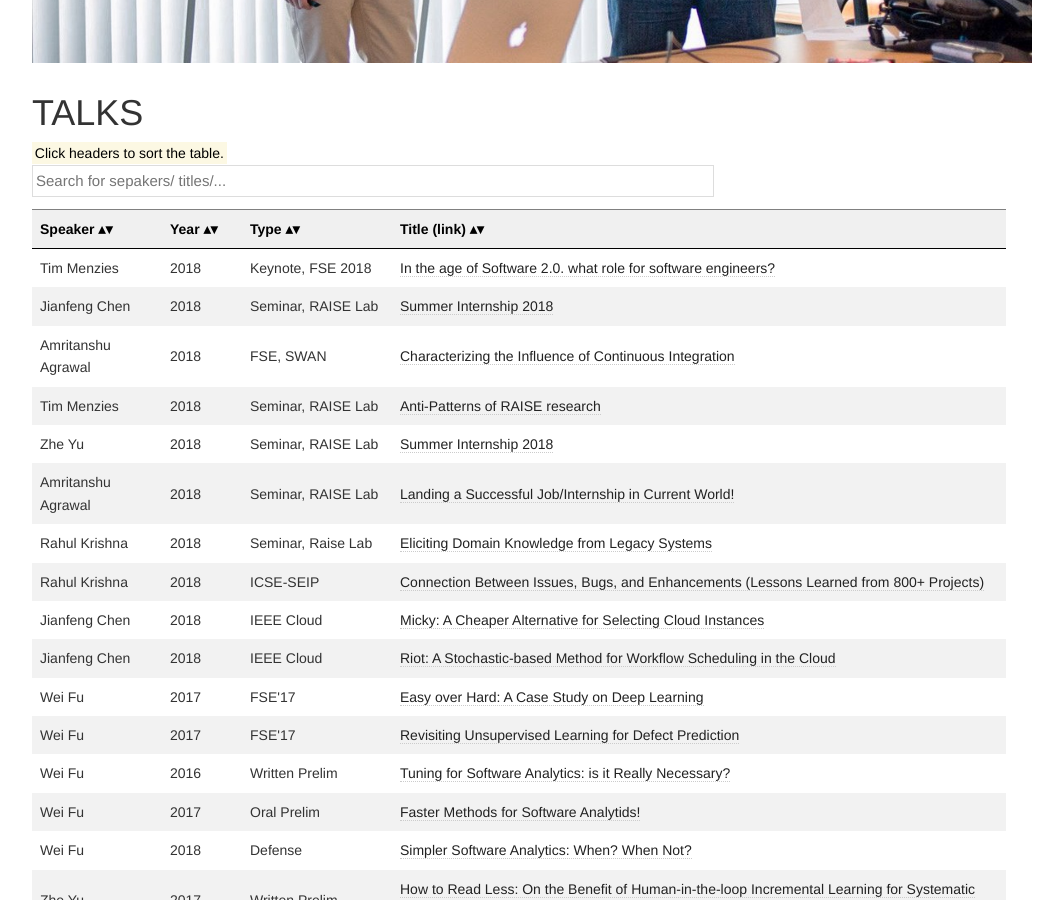
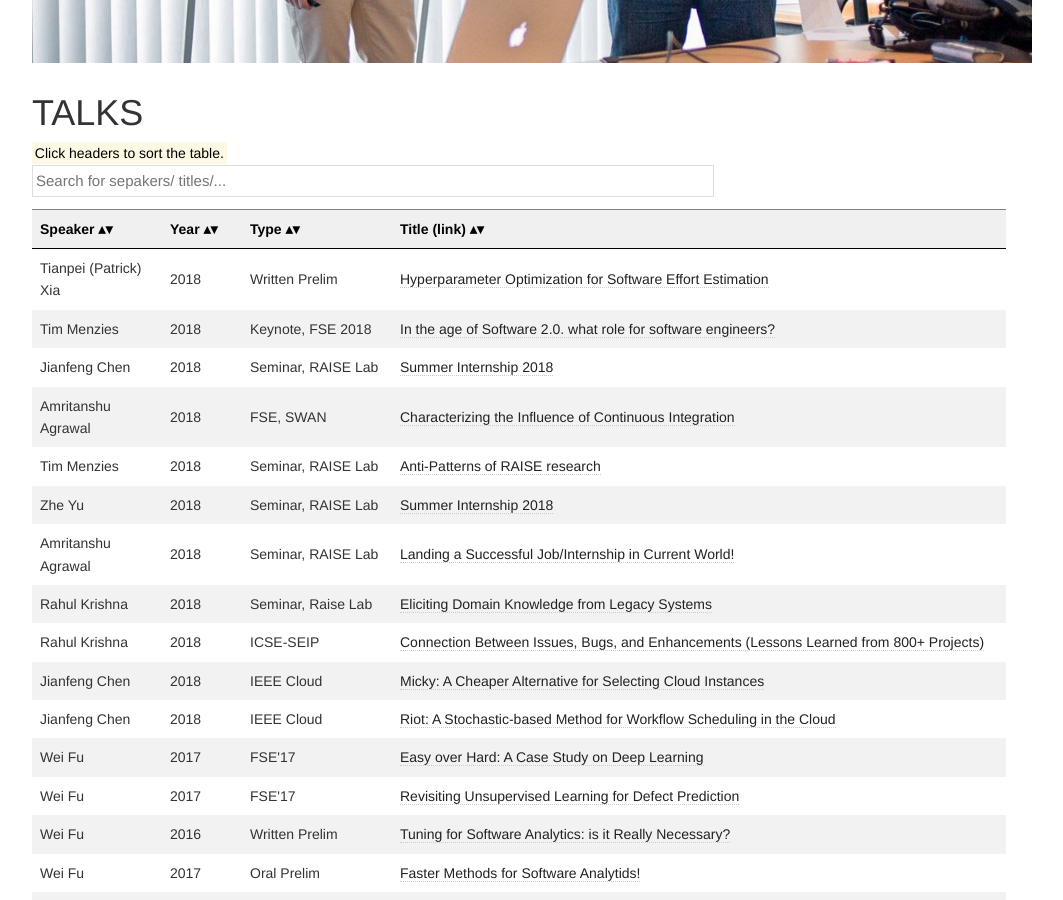
Before and after one commit to ai-se/ai-se.github.io, a Jekyll site: the page built from talks/index.html, in a window 1280 px wide and 900 px high, scrolled down 613 px. Shown: the whole window, without its empty margins (126-1189 px from the left). Built offline with Jekyll 4.4.1, drawn with Linux system fonts in a browser that asks for light colours.

Commit message:
Update index.html

```diff
--- a/talks/index.html
+++ b/talks/index.html
@@ -37,6 +37,14 @@ table.sortable th:not(.sorttable_sorted):not(.sorttable_sorted_reverse):not(.sor
 	<tr><th width="130">Speaker</th><th width="80">Year</th><th width="150">Type</th><th>Title (link)</th></tr>
 </thead>
 <tbody>
+
+<tr>
+  <td>Tianpei (Patrick) Xia</td>
+  <td>2018</td>
+  <td>Written Prelim</td>
+  <td><a href="http://tiny.cc/csc890_xia">Hyperparameter Optimization for Software Effort Estimation
+</a></td>
+</tr>
 
   <tr>
     <td>Tim Menzies</td>
```
